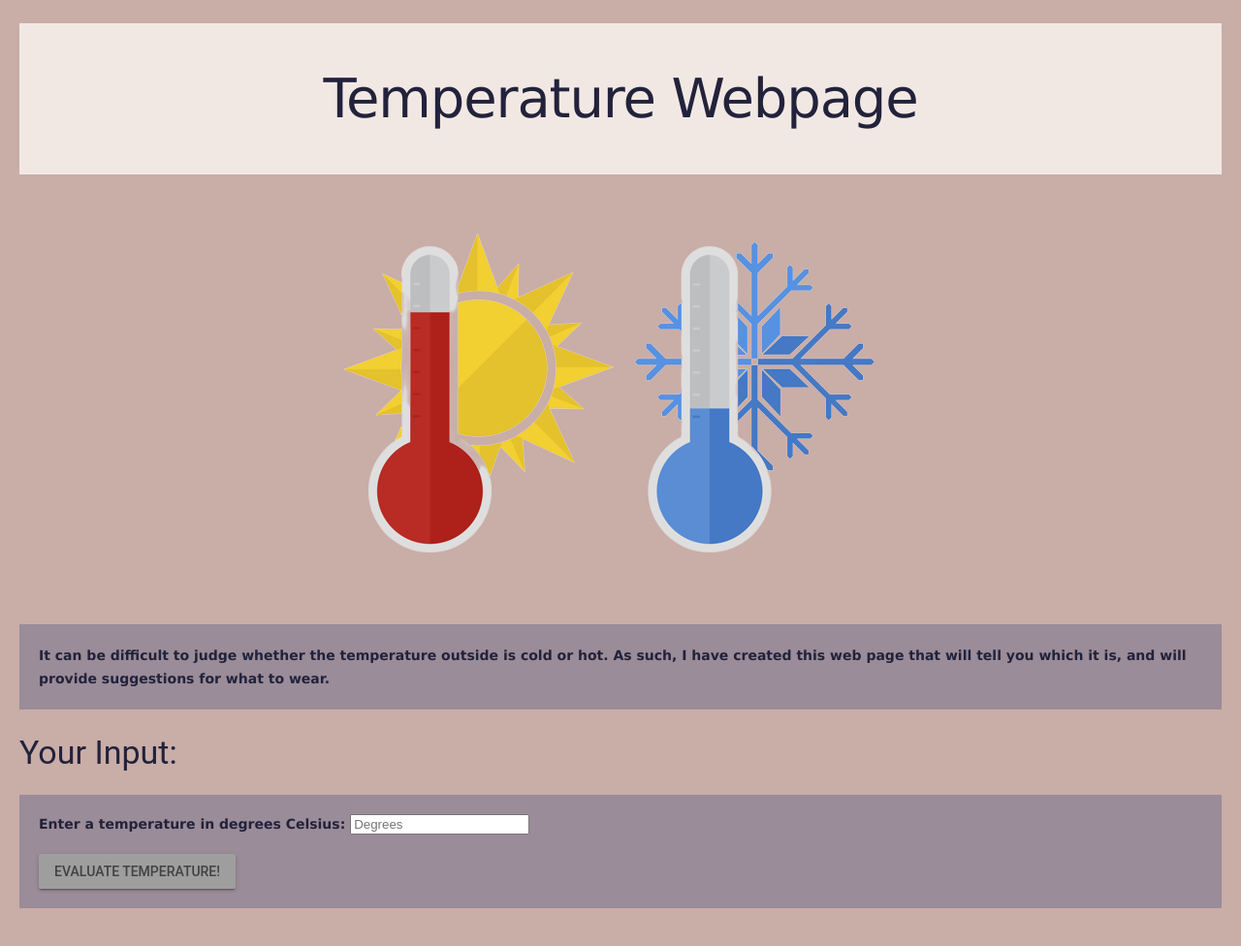
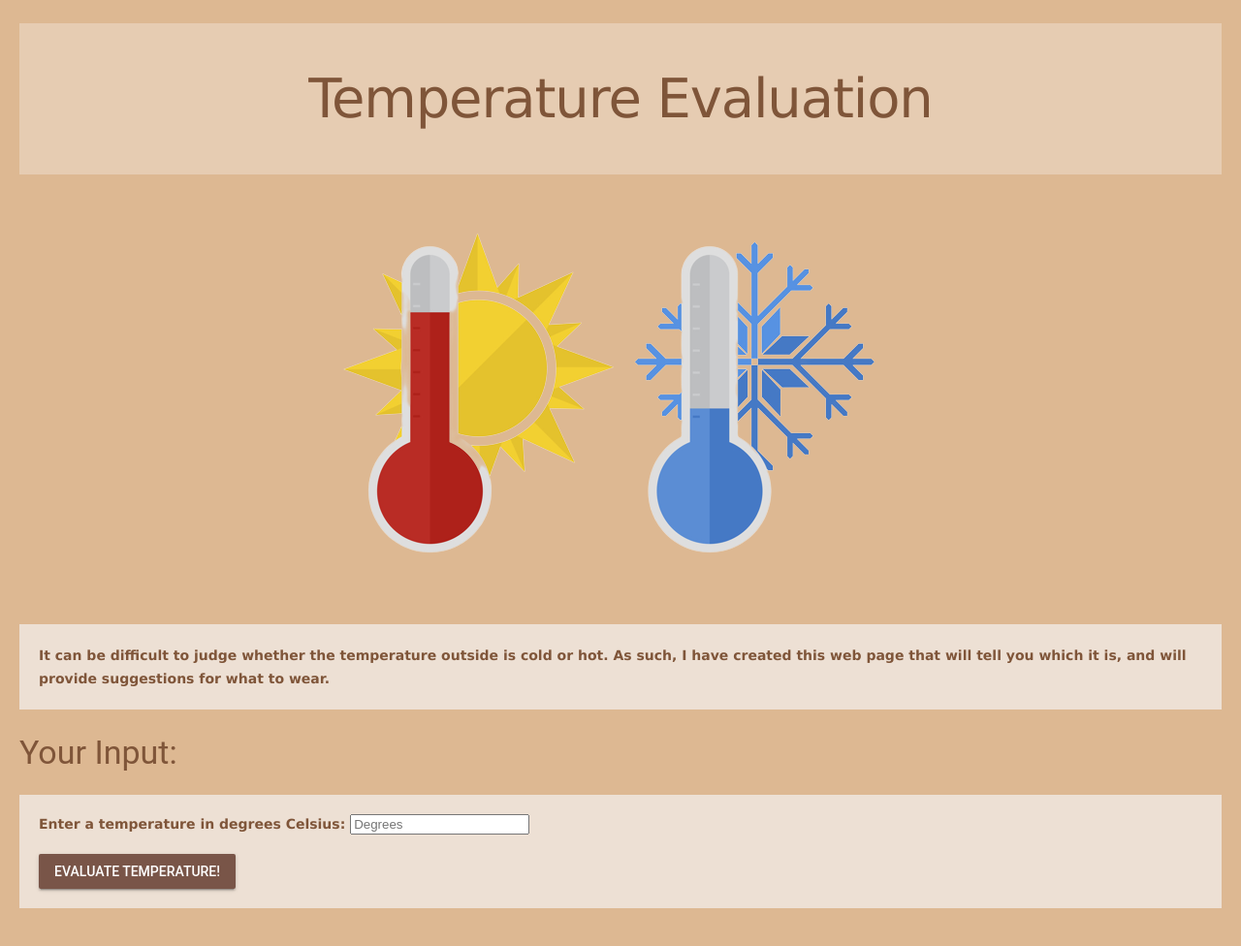
Before and after one commit to ICS20-Programming-BenT/Unit4-02-HTML-ColdHot, a plain HTML site: page index.html in a window 1280 px wide. Shown: the whole page at 97% size. Drawn offline with nearby package versions, Linux system fonts and the light colour scheme.

Commit message:
Updated css

```diff
--- a/css/style.css
+++ b/css/style.css
@@ -5,14 +5,14 @@
 */
 
 body {
-  background-color: rgb(201 173 167);
+  background-color: rgb(221 184 146);
   font-weight: 900;
-  color: #22223b;
+  color: #7f5539;
 }
 
 h1 {
   font-family: Verdana, Geneva, Tahoma, sans-serif;
-  background-color: hsl(21deg 35% 92%);
+  background-color: hsl(30deg 51% 80%);
   padding: 40px;
   text-align: center;
 }
@@ -20,14 +20,14 @@ h1 {
 form {
   font-family: Verdana, Geneva, Tahoma, sans-serif;
   font-weight: 900;
-  background-color: #9a8c98;
+  background-color: #eDe0d4;
   padding: 20px;
 }
 
 p {
   font-family: Verdana, Geneva, Tahoma, sans-serif;
   font-weight: 900;
-  background-color: #9a8c98;
+  background-color: #eDe0d4;
   padding: 20px;
 }
 
--- a/index.html
+++ b/index.html
@@ -3,7 +3,7 @@
   <head>
     <!-- Metadata -->
     <meta charset="utf-8">
-    <meta name="description" content="Temperature Webpage">
+    <meta name="description" content="Temperature Webpage with JavaScript">
     <meta name="keywords" content="Immaculata, ICS2O">
     <meta name="author" content="Ben Thomson">
     <meta name="viewport" content="width=device-width, initial-scale=1.0">
@@ -16,13 +16,13 @@
 
     <!-- Google's MDL -->
     <link rel="stylesheet" href="https://fonts.googleapis.com/icon?family=Material+Icons">
-    <link rel="stylesheet" href="https://code.getmdl.io/1.3.0/material.grey-deep_purple.min.css" />
+    <link rel="stylesheet" href="https://code.getmdl.io/1.3.0/material.brown-orange.min.css" />
 
     <!-- Stylesheet -->
     <link rel="stylesheet" href="./css/style.css">
 
     <!-- Web page title -->
-    <title>Temperature Webpage</title>
+    <title>Temperature Evaluation with JavaScript</title>
   </head>
   <body>
     <!-- Google's MDL -->
@@ -35,7 +35,7 @@
     <main style = "padding-left:20px; padding-right:20px;">
 
       <!-- Header -->
-      <h1>Temperature Webpage</h1>
+      <h1>Temperature Evaluation</h1>
 
       <!-- Image -->
       <center>
```
